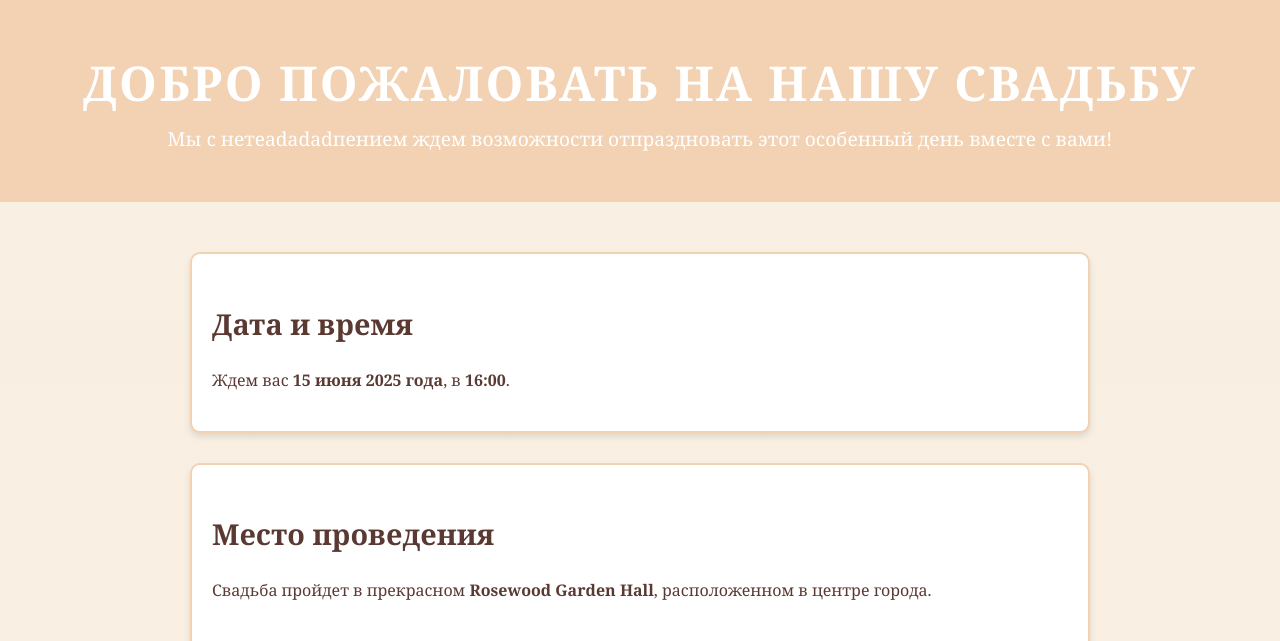
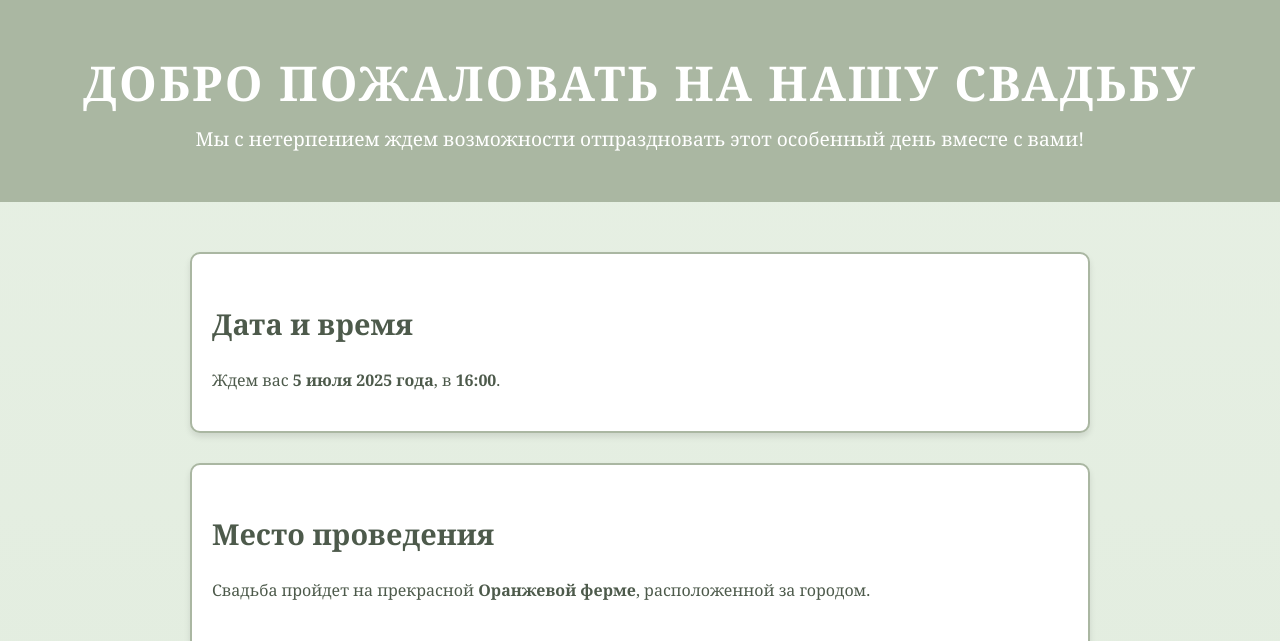
Before and after one commit to nst0v/wedding-day, a PHP site: page / in a window 1280 px wide. Shown: the top 641 px of the page. Run offline with PHP 8.4, Linux system fonts and the light colour scheme.

Commit message:
Update index.php

```diff
--- a/index.php
+++ b/index.php
@@ -8,14 +8,14 @@
         body {
             margin: 0;
             font-family: 'Georgia', serif;
-            background: linear-gradient(to bottom, #f8f0e3, #fceae1);
-            color: #5a3932;
+            background: linear-gradient(to bottom, #e7f0e4, #d6e4d3);
+            color: #4d5a4b;
             overflow-x: hidden;
         }
         header {
             text-align: center;
             padding: 50px 20px;
-            background: #f3d1b3;
+            background: #aab7a2;
             color: #ffffff;
         }
         header h1 {
@@ -23,6 +23,7 @@
             margin: 0;
             text-transform: uppercase;
             letter-spacing: 2px;
+            word-wrap: break-word;
         }
         header p {
             font-size: 1.2em;
@@ -36,7 +37,7 @@
         }
         .block {
             margin-bottom: 30px;
-            border: 2px solid #f3d1b3;
+            border: 2px solid #aab7a2;
             border-radius: 10px;
             background: #ffffff;
             padding: 20px;
@@ -50,7 +51,7 @@
         h2 {
             font-size: 1.8em;
             margin-bottom: 10px;
-            color: #5a3932;
+            color: #4d5a4b;
         }
         .block img {
             width: 100%;
@@ -60,7 +61,7 @@
         footer {
             text-align: center;
             padding: 20px;
-            background: #5a3932;
+            background: #4d5a4b;
             color: #ffffff;
         }
         footer p {
@@ -74,7 +75,7 @@
             border-radius: 10px;
         }
         a {
-            color: #d87a56;
+            color: #6b8f6d;
             text-decoration: none;
         }
 
@@ -99,7 +100,8 @@
                 padding: 30px 15px;
             }
             header h1 {
-                font-size: 2em;
+                font-size: 1.8em;
+                line-height: 1.2;
             }
             header p {
                 font-size: 1em;
@@ -120,7 +122,8 @@
 
         @media (max-width: 400px) {
             header h1 {
-                font-size: 1.8em;
+                font-size: 1.5em;
+                line-height: 1.2;
             }
             header p {
                 font-size: 0.9em;
@@ -140,24 +143,24 @@
 <body>
     <header>
         <h1>Добро пожаловать на нашу свадьбу</h1>
-        <p>Мы с нетеadadadпением ждем возможности отпраздновать этот особенный день вместе с вами!</p>
+        <p>Мы с нетерпением ждем возможности отпраздновать этот особенный день вместе с вами!</p>
     </header>
 
     <section>
         <div class="block">
             <h2>Дата и время</h2>
-            <p>Ждем вас <strong>15 июня 2025 года</strong>, в <strong>16:00</strong>.</p>
+            <p>Ждем вас <strong>5 июля 2025 года</strong>, в <strong>16:00</strong>.</p>
         </div>
 
         <div class="block">
             <h2>Место проведения</h2>
-            <p>Свадьба пройдет в прекрасном <strong>Rosewood Garden Hall</strong>, расположенном в центре города.</p>
-            <img src="https://source.unsplash.com/900x300/?wedding,venue" alt="Место проведения">
+            <p>Свадьба пройдет на прекрасной <strong>Оранжевой ферме</strong>, расположенной за городом.</p>
+            <img src="" alt="Место проведения">
         </div>
 
         <div class="block">
             <h2>Дресс-код</h2>
-            <p>Мы будем рады видеть вас в нарядной одежде. Пожалуйста, выбирайте пастельные оттенки!</p>
+            <p>Мы будем рады видеть вас в нарядной одежде. Пожалуйста, выбирайте оливковые оттенки!</p>
         </div>
 
         <div class="block">
@@ -181,7 +184,7 @@
         <div class="block map">
             <h2>Как добраться</h2>
             <p>Найдите путь с помощью карты ниже:</p>
-            <iframe src="https://www.google.com/maps/embed?pb=!1m18!1m12!1m3!1d3153.8354345077327!2d144.96315791531673!3d-37.814217979751704!2m3!1f0!2f0!3f0!3m2!1i1024!2i768!4f13.1!3m3!1m2!1s0x6ad642af0f11fd81%3A0xf5771e2075bbcd6!2sWedding%20Venue!5e0!3m2!1sru!2s!4v1614903213951!5m2!1sru!2s" allowfullscreen=""></iframe>
+            <script type="text/javascript" charset="utf-8" async src="https://api-maps.yandex.ru/services/constructor/1.0/js/?um=constructor%3A00fb175b1081ff0d289049386ec0cc478ec210b61503f05db9e0c277ab957662&amp;width=500&amp;height=400&amp;lang=ru_RU&amp;scroll=true"></script>
         </div>
 
         <div class="block">
@@ -197,7 +200,7 @@
     </section>
 
     <footer>
-        <p>Мы с нетерпением ждем встречи с вами в этот особенный день! С любовью, [Ваши Имена]</p>
+        <p>Мы с нетерпением ждем встречи с вами в этот особенный день!</p>
     </footer>
 </body>
 </html>
```
